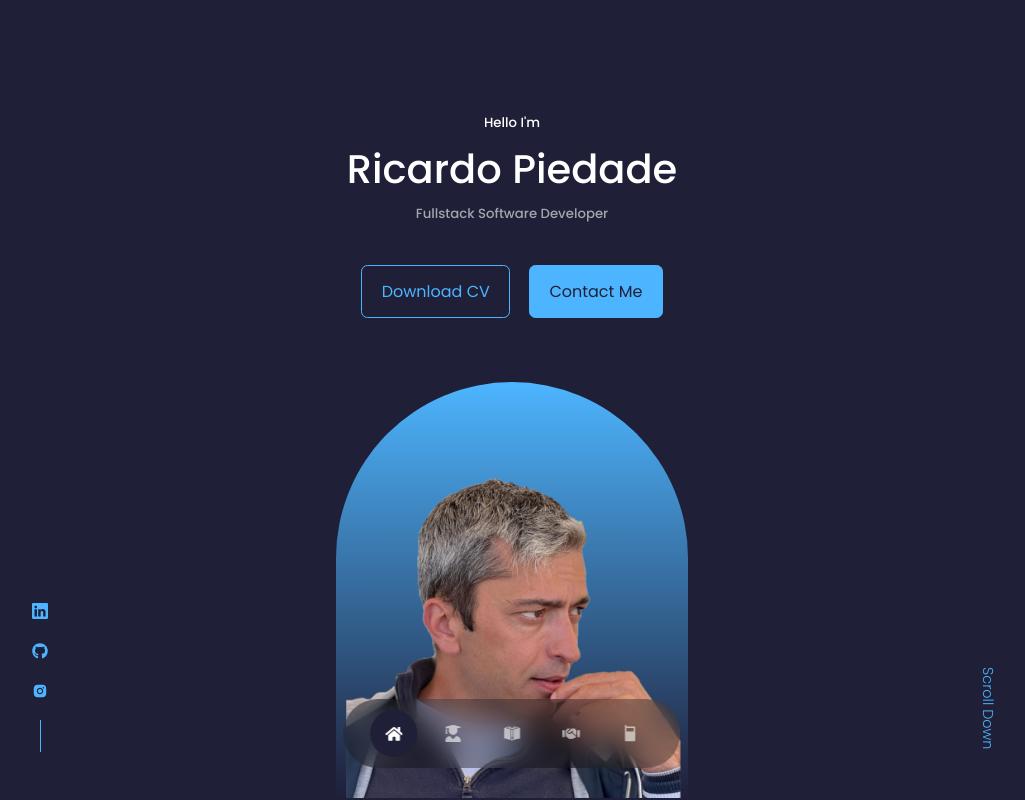
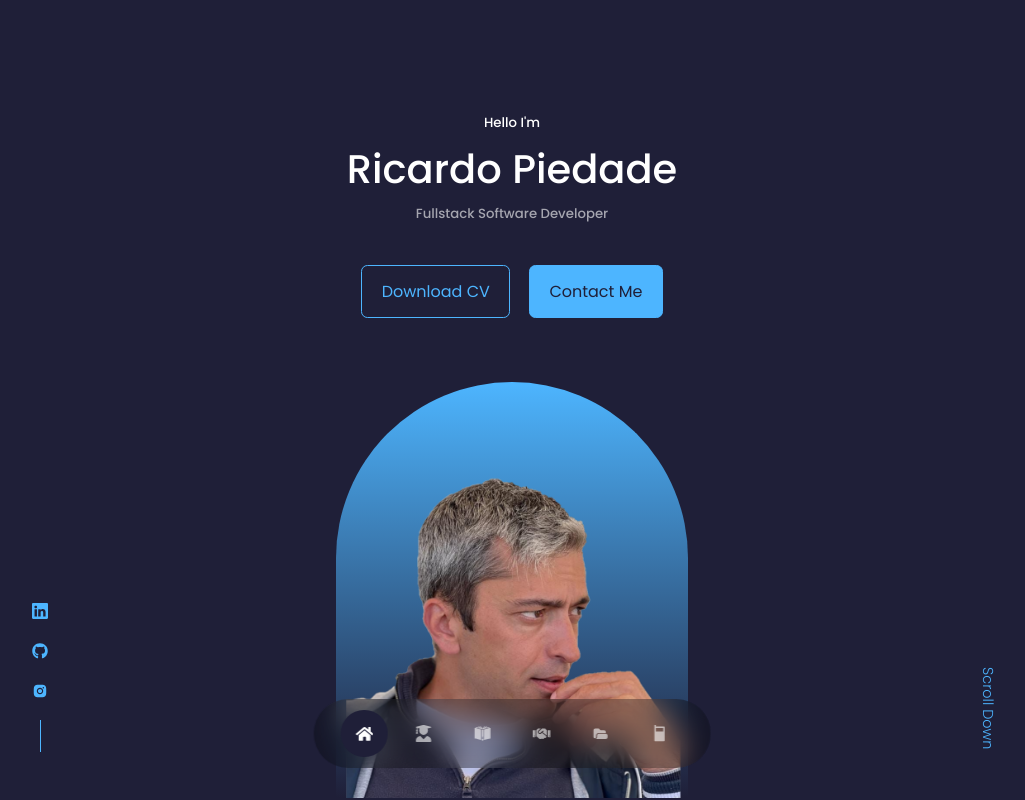
Before and after one commit to RicardoIT-Web/portfolio, a React (Create React App) app: page / in a window 1280 px wide. Shown: the top 800 px of the page, without its empty margins (128-1153 px from the left). Built offline with nearby package versions, Linux system fonts and the light colour scheme.

Commit message:
remove testimonial section and add portfolio to nav feature

```diff
--- a/src/App.jsx
+++ b/src/App.jsx
@@ -5,7 +5,6 @@
 import Experience from './components/experience/Experience'
 import Services from './components/services/Services'
 import Portfolio from './components/portfolio/Portfolio'
-import Testimonials from './components/testimonials/Testimonials'
 import Contact from './components/contact/Contact'
 import Footer from './components/footer/Footer'
 
@@ -18,7 +17,6 @@
        <Experience />
        <Services />
        <Portfolio />
-       <Testimonials />
        <Contact />
        <Footer />
 
--- a/src/components/nav/Nav.jsx
+++ b/src/components/nav/Nav.jsx
@@ -4,6 +4,7 @@
 import {FaUserGraduate} from 'react-icons/fa'
 import {GiBookCover} from 'react-icons/gi'
 import {FaHandshake} from 'react-icons/fa'
+import {HiFolderOpen} from 'react-icons/hi'
 import {RiCellphoneFill} from 'react-icons/ri'
 import { useState } from 'react'
 
@@ -11,10 +12,11 @@
   const [activeNav, setActiveNav] = useState('#');
   return (
     <nav>
-      <a href="#" onClick={() => setActiveNav('#')} className={activeNav === '#' ? 'active' : ''}><FaHome /></a>
+      <a href="# " onClick={() => setActiveNav('#')} className={activeNav === '#' ? 'active' : ''}><FaHome /></a>
       <a href="#about" onClick={() => setActiveNav('#about')} className={activeNav === '#about' ? 'active' : ''}><FaUserGraduate /></a>
       <a href="#experience" onClick={() => setActiveNav('#experience')} className={activeNav === '#experience' ? 'active' : ''}><GiBookCover /></a>
       <a href="#services" onClick={() => setActiveNav('#services')} className={activeNav === '#services' ? 'active' : ''}><FaHandshake /></a>
+      <a href="#portfolio" onClick={() => setActiveNav('#portfolio')} className={activeNav === '#portfolio' ? 'active' : ''}><HiFolderOpen /></a>
       <a href="#contact" onClick={() => setActiveNav('#contact')} className={activeNav === '#contact' ? 'active' : ''}><RiCellphoneFill /></a>
     </nav>
   )
--- a/src/components/portfolio/Portfolio.jsx
+++ b/src/components/portfolio/Portfolio.jsx
@@ -56,6 +56,7 @@
 const Portfolio = () => {
   return (
     <section id="portfolio">
+      <br />
       <h5>My Projects</h5>
       <h2>Portfolio</h2>
 
--- a/src/components/services/Services.jsx
+++ b/src/components/services/Services.jsx
@@ -5,6 +5,7 @@
 const Services = () => {
   return (
     <section id='services'>
+      <br />
       <h5>What I Offer</h5>
       <h2>Services</h2>
 
--- a/src/components/testimonials/Testimonials.jsx
+++ /dev/null
@@ -1,10 +0,0 @@
-import React from 'react'
-import './testimonials.css'
-
-const Testimonials = () => {
-  return (
-    <div>Testimonials</div>
-  )
-}
-
-export default Testimonials
```
Also changed, not shown: src/components/testimonials/testimonials.css (deleted).
